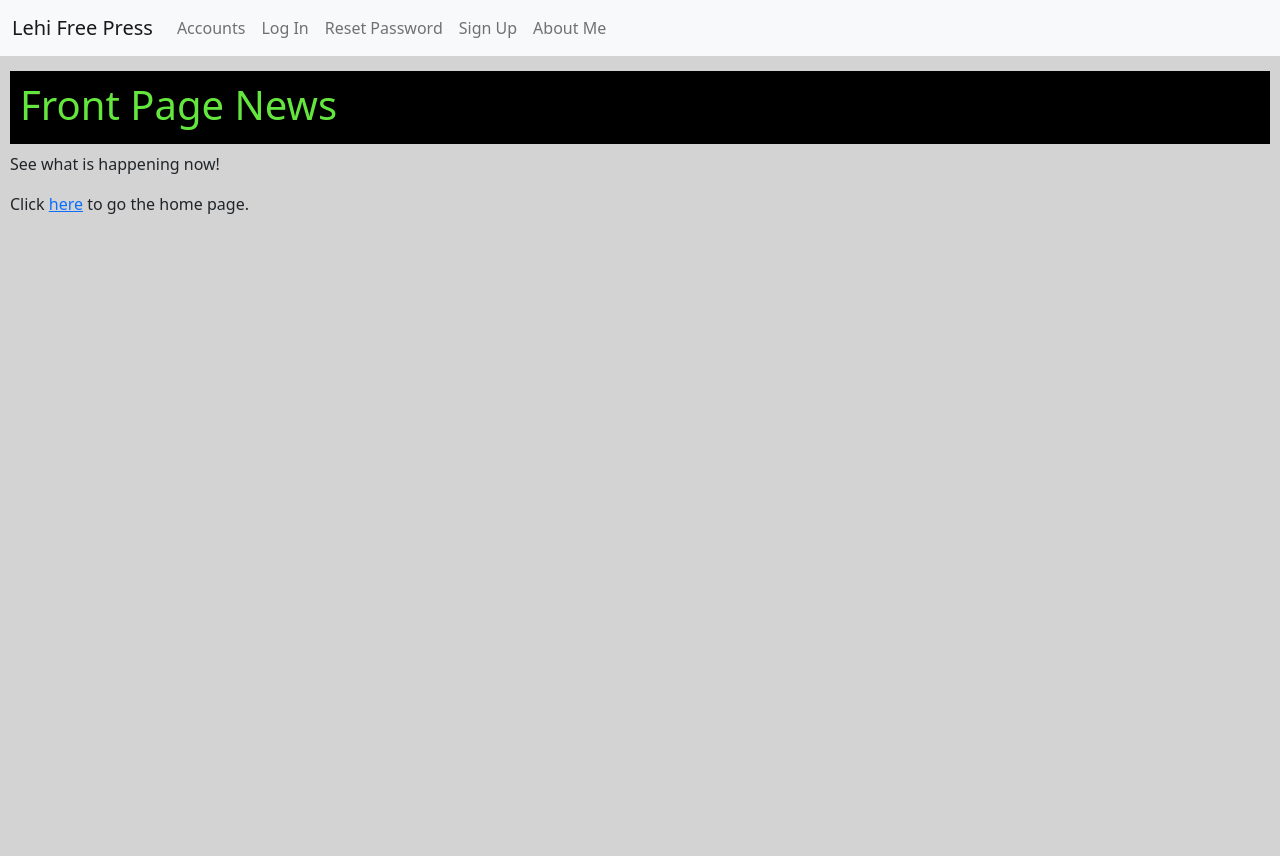
After one commit to markomer/News, a Django app: page /articles/front/ in a window 1280 px wide. The commit adds this page. Run offline with Django 4.2, Linux system fonts and the light colour scheme; parts of the project's set-up code (start-up, migrations or seed data) failed here and were passed over.

Commit message:
Added Article Pages

```diff
--- a/accounts/forms.py
+++ b/accounts/forms.py
@@ -3,14 +3,14 @@ from django.contrib.auth.forms import UserCreationForm, UserChangeForm
 from .models import CustomUser
 
 
-class UserCreationForm(UserCreationForm):
+class CustomUserCreationForm(UserCreationForm):
   class Meta(UserCreationForm):
     model = CustomUser
     fields = (
-      UserCreationForm.Meta.fields + ('preferred_language', ))
+      UserCreationForm.Meta.fields + ('preferred_language', ) + ('email', ))
 
 
-class UserChangeForm(UserChangeForm):
+class CustomUserChangeForm(UserChangeForm):
   class Meta(UserChangeForm):
     model = CustomUser
     fields = UserChangeForm.Meta.fields
--- a/accounts/views.py
+++ b/accounts/views.py
@@ -1,14 +1,12 @@
 
 from django.views.generic.edit import CreateView
-from django.contrib.auth.forms import UserCreationForm
-
 from django.urls import reverse_lazy
-
+from .forms import CustomUserCreationForm
 
 # This makes the assumption that you have a urlpattern with
 # the name 'login'.
 
 class SignUpView(CreateView):
-  form_class = UserCreationForm
+  form_class = CustomUserCreationForm
   success_url = reverse_lazy('login')
   template_name = 'registration/signup.html'
--- a/articles/urls.py
+++ b/articles/urls.py
@@ -1,7 +1,9 @@
 from django.urls import path
-from .views import (HomePageView, AboutPageView)
+from .views import (FrontPageView, SportsPageView, SocietyPageView, BusinessPageView)
 
 urlpatterns = [
-  path('', HomePageView.as_view(), name='home'),
-  path('about/', AboutPageView.as_view(), name='about'),
+  path('front/', FrontPageView.as_view(), name='front'),
+  path('sports/', SportsPageView.as_view(), name='sports'),
+  path('society/', SocietyPageView.as_view(), name='society'),
+  path('business/', BusinessPageView.as_view(), name='business'),
 ]
--- a/articles/views.py
+++ b/articles/views.py
@@ -1,9 +1,15 @@
 from django.views.generic import TemplateView
 
 
+class FrontPageView(TemplateView):
+  template_name = 'articles/front.html'
 
-class HomePageView(TemplateView):
-  template_name = 'pages/home.html'
+class SportsPageView(TemplateView):
+  template_name = 'articles/sports.html'
 
-class AboutPageView(TemplateView):
-  template_name = 'pages/about.html'
+
+class SocietyPageView(TemplateView):
+  template_name = 'articles/society.html'
+
+class BusinessPageView(TemplateView):
+  template_name = 'articles/business.html'
--- a/config/settings.py
+++ b/config/settings.py
@@ -47,6 +47,7 @@ INSTALLED_APPS = [
     'django.contrib.sessions',
     'django.contrib.messages',
     'django.contrib.staticfiles',
+    'crispy_forms',
     'accounts',
     'articles',
     'pages',
@@ -154,3 +155,5 @@ EMAIL_HOST_PASSWORD = env.str('EMAIL_HOST_PASSWORD')
 DEFAULT_FROM_EMAIL = env.str('DEFAULT_FROM_EMAIL')
 
 AUTH_USER_MODEL = 'accounts.CustomUser'
+
+CRISPY_TEMPLATE_PACK = 'bootstrap4'
--- a/config/urls.py
+++ b/config/urls.py
@@ -21,6 +21,7 @@ from django.conf.urls.static import static
 urlpatterns = [
     path('admin/', admin.site.urls),
     path('', include('pages.urls')),
+    path('articles/', include('django.contrib.auth.urls')),
     path('articles/', include('articles.urls')),
     path('accounts/', include('django.contrib.auth.urls')),
     path('accounts/', include('accounts.urls')),
--- a/pages/urls.py
+++ b/pages/urls.py
@@ -1,8 +1,10 @@
 from django.urls import path
-from .views import HomePageView, AboutPageView, AccountsPageView
+from .views import HomePageView, AboutPageView, AccountsPageView, ArticlesPageView
 
 urlpatterns = [
   path('', HomePageView.as_view(), name='home'),
   path('about/', AboutPageView.as_view(), name='about'),
   path('accounts/', AccountsPageView.as_view(), name='accounts'),
+  path('articles/', ArticlesPageView.as_view(), name='articles'),
+
 ]
--- a/pages/views.py
+++ b/pages/views.py
@@ -10,3 +10,6 @@ class AboutPageView(TemplateView):
 
 class AccountsPageView(TemplateView):
   template_name = 'pages/accounts.html'
+
+class ArticlesPageView(TemplateView):
+  template_name = 'pages/articles.html'
--- a/static/css/base.css
+++ b/static/css/base.css
@@ -1,3 +1,23 @@
+.container {
+  background-color: lightgray;
+  min-width: 100%;
+  min-height: 800px;
+  padding: 15px 10px 15px 10px;
+}
+
 h1 {
+  display: flex;
+
   color: rgb(101, 230, 62);
+  background-color: black;
+  padding: 10px 0 15px 10px;
+
 }
+
+.login-click-btn {
+  color: green;
+}
+
+.signup-click-btn {
+  color: blue;
+}
--- /dev/null
+++ b/templates/articles/front.html
@@ -0,0 +1,9 @@
+{% extends 'base.html' %}
+
+{% block title %}Front Page News{% endblock title %}
+
+{% block content %}
+<h1 class="front-page-title">Front Page News</h1>
+<p>See what is happening now!</p>
+<p>Click <a href="{% url 'home' %}">here</a> to go the home page.</p>
+{% endblock content %}
--- a/templates/base.html
+++ b/templates/base.html
@@ -20,10 +20,14 @@
       </button>
       <div class="collapse navbar-collapse" id="navbarNav">
         <ul class="navbar-nav">
+
           <li class="nav-item">
             <a class="nav-link" href="{% url 'accounts' %}">Accounts</a>
           </li>
           {% if user.is_authenticated %}
+          <li class="nav-item">
+            <a class="nav-link" href="{% url 'articles' %}">Articles</a>
+          </li>
           <li class="nav-item">
             <a class="nav-link" href="{% url 'logout' %}">Log Out</a>
           </li>
--- a/templates/pages/accounts.html
+++ b/templates/pages/accounts.html
@@ -1,10 +1,12 @@
 {% extends 'base.html' %}
 {% load static %}
 
-{% block title %}About Us{% endblock title %}
+{% block title %}Accounts{% endblock title %}
 
 {% block content %}
   <h1 class="accounts-title">Accounts Page</h1>
+  <p class="login-click-btn">Click <a href="{% url 'login' %}" class="btn btn-success">here</a> to login.</p>
+  <p class="signup-click-btn">Click <a href="{% url 'signup' %}" class="btn btn-primary">here</a> to sign up.</p>
 
-  <h3>Sign Up or Login Here</h3>
+
 {% endblock content %}
--- a/templates/pages/home.html
+++ b/templates/pages/home.html
@@ -5,5 +5,6 @@
 
 {% block content %}
   <h1 class="home-title">Lehi Free Press</h1>
+  <p>Please Sign Up or Login for access to the Articles.....</p>
 
 {% endblock content %}
--- a/templates/registration/signup.html
+++ b/templates/registration/signup.html
@@ -1,12 +1,14 @@
 {% extends 'base.html' %}
+{% load crispy_forms_tags %}
 
 {% block title %}Sign Up{% endblock title %}
+
 
 {% block content %}
 <h1 class="sign-up-title">Sign Up</h1>
 <form method="POST">
   {% csrf_token %}
-  {{ form.as_p}}
+  {{ form|crispy}}
   <input type="submit" value="Log In" class=" btn btn-success">
 </form>
 {% endblock content %}
```
Also changed, not shown: templates/articles/business.html (added, +9 -0 lines), templates/articles/society.html (added, +9 -0 lines), templates/articles/sports.html (added, +9 -0 lines), templates/pages/articles.html (added, +12 -0 lines), README.md, db.sqlite3.
